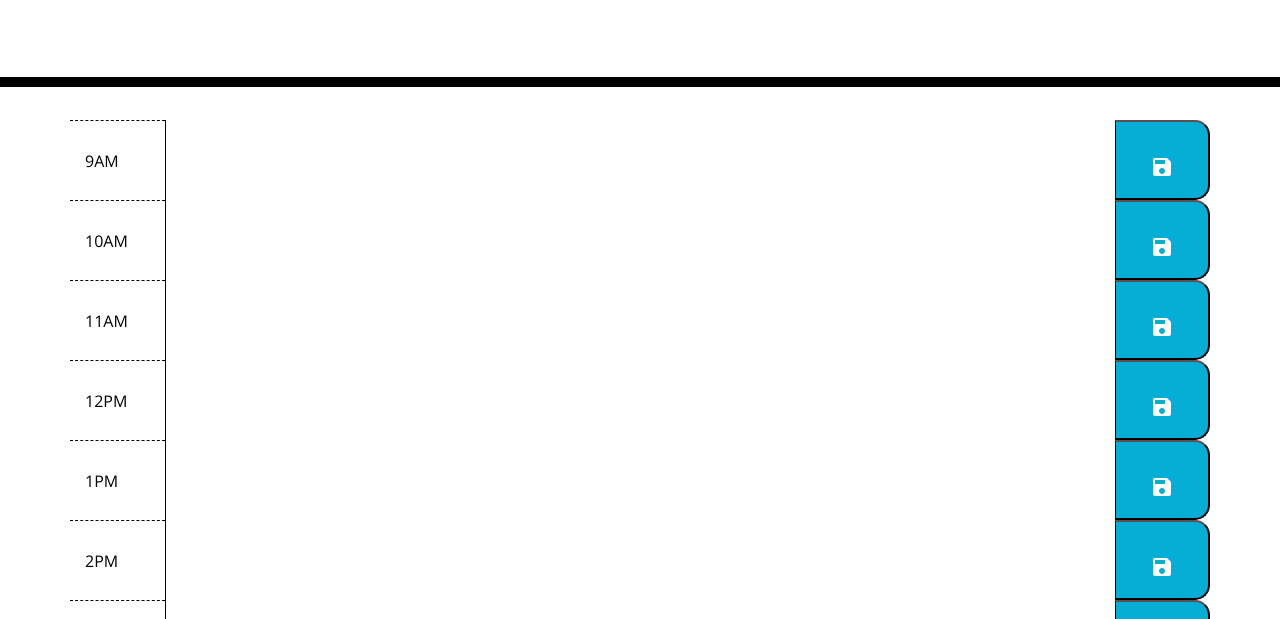
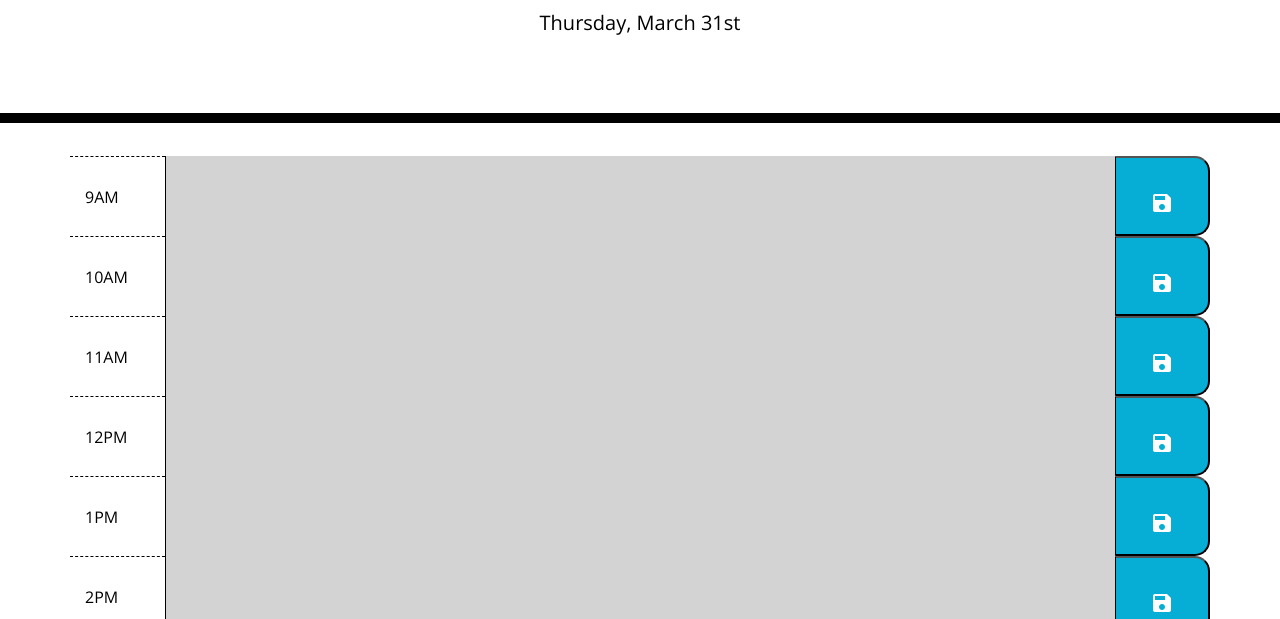
Before and after one commit to NicoleD1999/daily-planner, a plain HTML site: page index.html in a window 1280 px wide. Shown: the part 181-800 px from the top of the page. Drawn offline with nearby package versions, Linux system fonts and the light colour scheme; the site is published under a folder, as on GitHub Pages, so addresses that start at the root find nothing.

Commit message:
added . to javascript link

```diff
--- a/index.html
+++ b/index.html
@@ -125,6 +125,6 @@
       </div>
     <script src="https://cdnjs.cloudflare.com/ajax/libs/jquery/3.2.1/jquery.min.js"></script>
     <script src="https://cdnjs.cloudflare.com/ajax/libs/moment.js/2.24.0/moment.min.js"></script>
-    <script src="/assets/js/javascript.js"></script>
+    <script src="./assets/js/javascript.js"></script>
   </body>
 </html>
```
